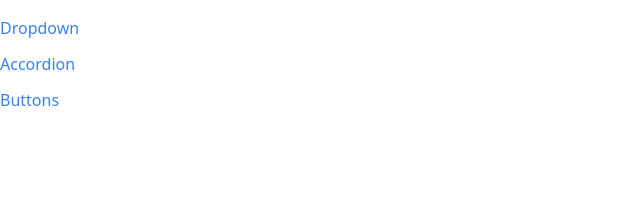
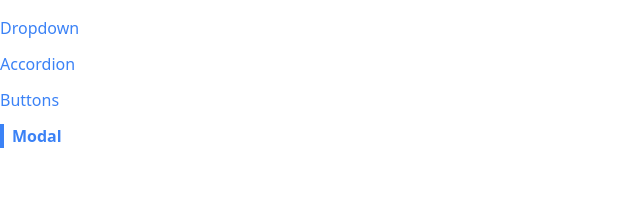
Before and after one commit to preston-bateman/comps, a React (Vite) app: page /modal in a window 1280 px wide. Shown: the top 214 px of the page, without its empty margins (0-640 px from the left). Built offline with nearby package versions, Linux system fonts and the light colour scheme.

Commit message:
initialize modal page

```diff
--- a/src/App.js
+++ b/src/App.js
@@ -3,6 +3,7 @@
 import AccordionPage from "./pages/AccordionPage"
 import DropdownPage from "./pages/DropdownPage"
 import ButtonPage from "./pages/ButtonPage"
+import ModalPage from "./pages/ModalPage"
 
 function App() {
   return(
@@ -18,6 +19,9 @@
         <Route path="/buttons">
           <ButtonPage />
         </Route>
+        <Route path="/modal">
+          <ModalPage />
+        </Route>
       </div>
     </div>
   )
--- a/src/components/Sidebar.js
+++ b/src/components/Sidebar.js
@@ -4,7 +4,8 @@
     const links = [
         {label: 'Dropdown', path: '/'},
         {label: 'Accordion', path: '/accordion'},
-        {label: 'Buttons', path: '/buttons'}
+        {label: 'Buttons', path: '/buttons'},
+        {label: 'Modal', path: '/modal'}
     ]
 
     const renderedLinks = links.map((link) => {
--- /dev/null
+++ b/src/pages/ModalPage.js
@@ -0,0 +1,11 @@
+import Modal from "../components/Modal"
+
+function ModalPage(){
+    return(
+        <div>
+            <Modal />
+        </div>
+    )
+}
+
+export default ModalPage
```
